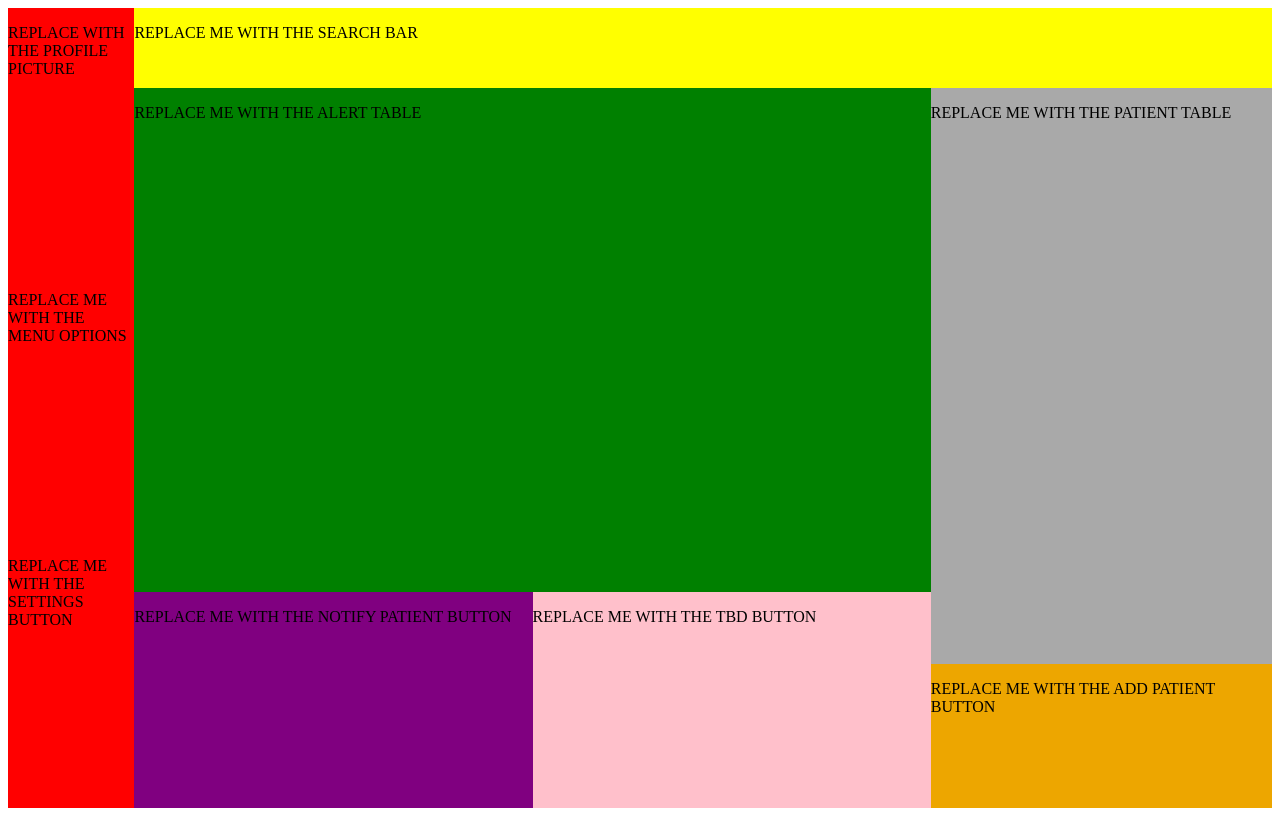
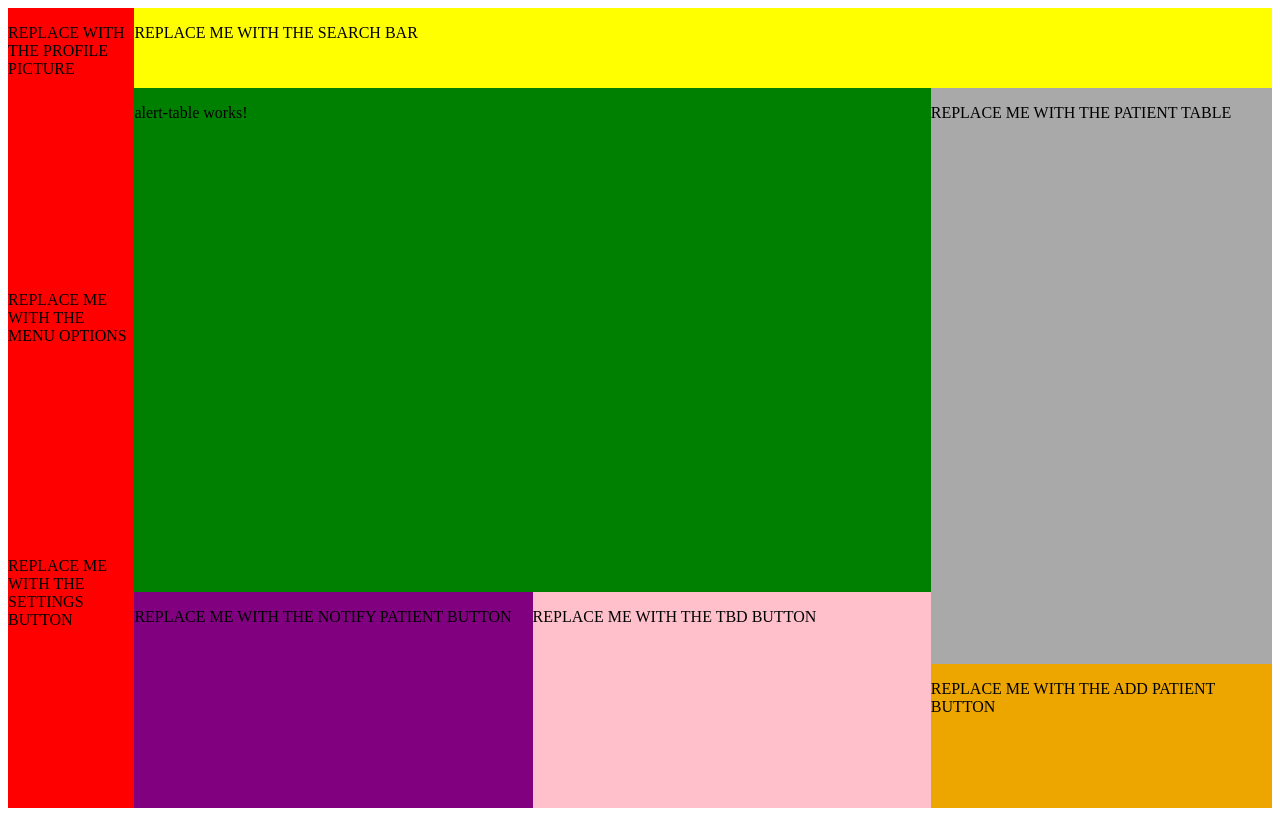
Before and after one commit to awb8593/HackHarvard, an Angular app in the folder frontend/: page /alertPage in a window 1280 px wide. Built offline with nearby package versions, Linux system fonts and the light colour scheme.

Commit message:
Inserted alert-table into alert-page

```diff
--- a/frontend/src/app/alert-page/alert-page.component.html
+++ b/frontend/src/app/alert-page/alert-page.component.html
@@ -30,7 +30,7 @@
             <div class="vertical-layout horizontal-child info-section">
                 <!-- Top -->
                 <div class="alert-dashboard vertical-child">
-                    <p>REPLACE ME WITH THE ALERT TABLE</p>
+                    <app-alert-table></app-alert-table>
                 </div>
 
                 <!-- Bottom -->
--- /dev/null
+++ b/frontend/src/app/alert-table/alert-table.component.html
@@ -0,0 +1 @@
+<p>alert-table works!</p>
--- /dev/null
+++ b/frontend/src/app/alert-table/alert-table.component.ts
@@ -0,0 +1,15 @@
+import { Component, OnInit } from '@angular/core';
+
+@Component({
+  selector: 'app-alert-table',
+  templateUrl: './alert-table.component.html',
+  styleUrls: ['./alert-table.component.css']
+})
+export class AlertTableComponent implements OnInit {
+
+  constructor() { }
+
+  ngOnInit(): void {
+  }
+
+}
--- a/frontend/src/app/app.module.ts
+++ b/frontend/src/app/app.module.ts
@@ -6,13 +6,15 @@ import { AppComponent } from './app.component';
 import { AlertPageComponent } from './alert-page/alert-page.component';
 import { NavBarComponent } from './nav-bar/nav-bar.component';
 import { PatientTableComponent } from './patient-table/patient-table.component';
+import { AlertTableComponent } from './alert-table/alert-table.component';
 
 @NgModule({
   declarations: [
     AppComponent,
     AlertPageComponent,
     NavBarComponent,
-    PatientTableComponent
+    PatientTableComponent,
+    AlertTableComponent
   ],
   imports: [
     BrowserModule,
```
Also changed, not shown: frontend/src/app/alert-table/alert-table.component.css (added), 1 other file (tests, documents, lock files or other folders).
